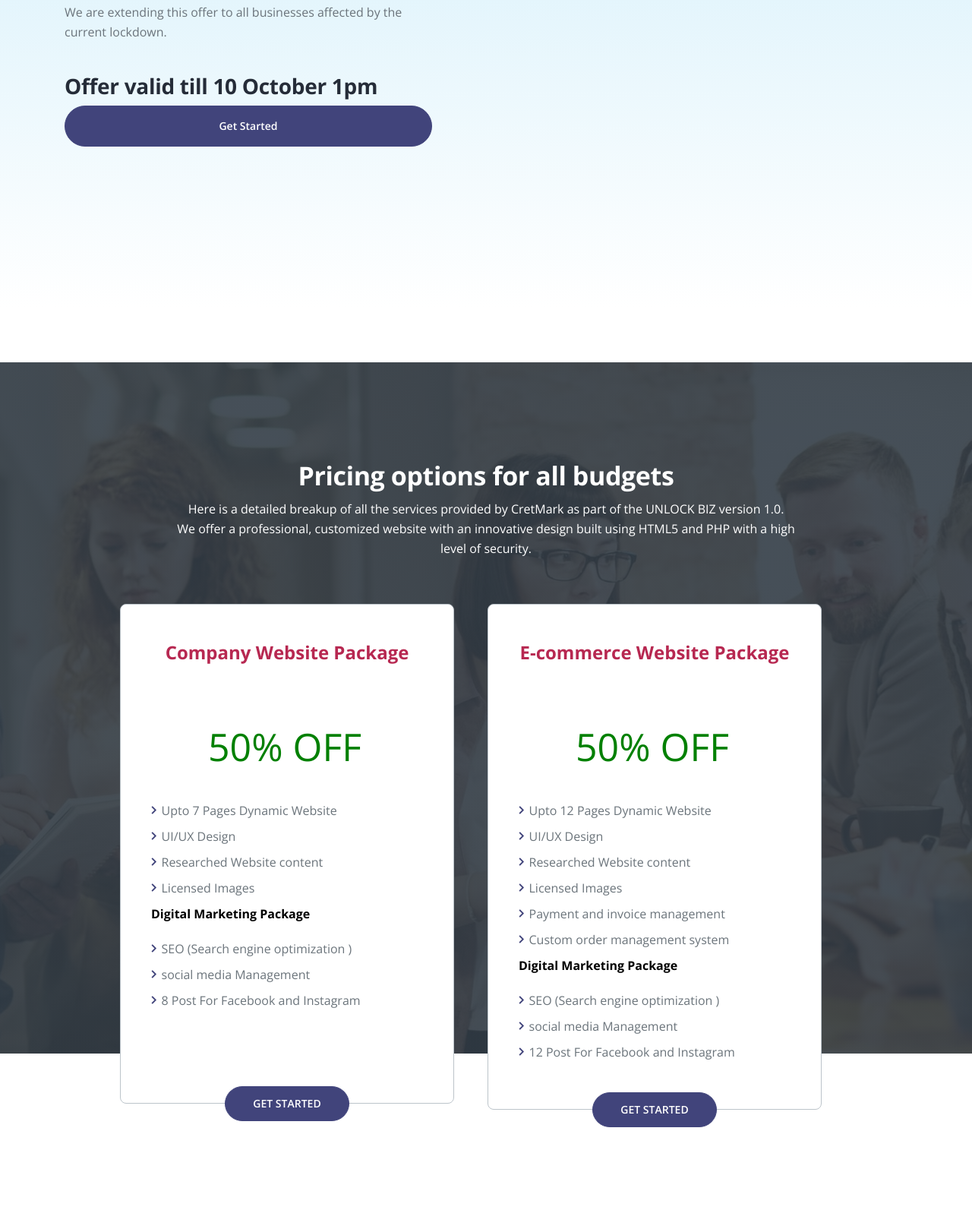
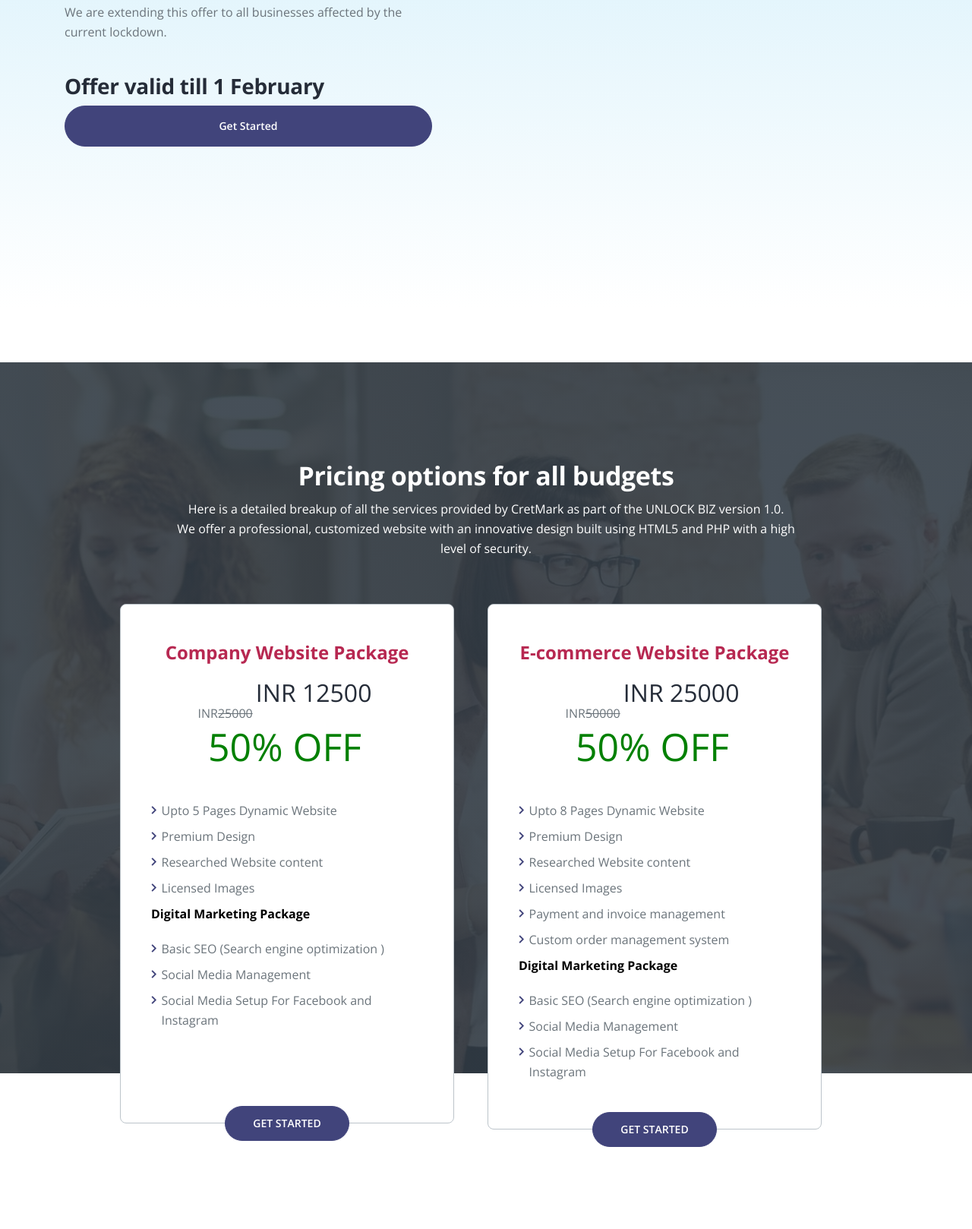
Before and after one commit to suryasen86/cretmarkdotin, a PHP site: page /unlockbiz/index.php in a window 1280 px wide. Shown: the part 463-2081 px from the top of the page at 76% size. Run offline with PHP 8.4, Linux system fonts and the light colour scheme; some libraries are stand-ins or nearby versions.

Commit message:
added changes

```diff
--- a/unlockbiz/css/styles.css
+++ b/unlockbiz/css/styles.css
@@ -1745,6 +1745,8 @@ margin-top: 5px;
   .lanh{
 	margin-top: 40px;
 }
+
+
   @media (max-width: 400px) {
 
 	  .counter #counter .cell {
--- a/unlockbiz/index.php
+++ b/unlockbiz/index.php
@@ -172,7 +172,7 @@ src="https://www.facebook.com/tr?id=257033929343495&ev=PageView&noscript=1"
 
                         <div class="lanh">
 
-                            <h3>Offer valid till 10 October 1pm </h3>
+                            <h3>Offer valid till 1 February  </h3>
                             <a class="btn-solid-lg lanbtn" href="#pricing"> Get Started</a>
 
                         </div>
@@ -189,6 +189,8 @@ src="https://www.facebook.com/tr?id=257033929343495&ev=PageView&noscript=1"
                     <div class="image-container">
                         <img data-aos="fade-left" class="img-fluid" src="https://cretmark.in/img_cretmark/Frame%204.svg"
                             alt="alternative">
+
+
                         <!-- <img class="img-fluid" src="images/header-smartphone.png" alt="alternative"> -->
                     </div> <!-- end of image-container -->
                 </div> <!-- end of col -->
@@ -234,7 +236,7 @@ src="https://www.facebook.com/tr?id=257033929343495&ev=PageView&noscript=1"
                     <div data-aos="flip-left" class="card">
                         <div class="card-body">
                             <div class="card-title">Company Website Package</div>
-                            <div class="price"><span class="currency"></span><span class="value">
+                            <div class="price"> INR<del>25000</del> <span class="currency"> INR 12500</span><span class="value">
                                 </span> <br> <span class="currency" style="color:green; font-size:50px">50% OFF</span></div>
                             <div class="frequency">
                             </div>
@@ -242,11 +244,11 @@ src="https://www.facebook.com/tr?id=257033929343495&ev=PageView&noscript=1"
                             <ul class="list-unstyled li-space-lg">
                                 <li class="media">
                                     <i class="fas fa-chevron-right"></i>
-                                    <div class="media-body">Upto 7 Pages Dynamic Website</div>
+                                    <div class="media-body">Upto 5 Pages Dynamic Website</div>
                                 </li>
                                 <li class="media">
                                     <i class="fas fa-chevron-right"></i>
-                                    <div class="media-body"> UI/UX Design</div>
+                                    <div class="media-body"> Premium  Design</div>
                                 </li>
                                 <li class="media">
                                     <i class="fas fa-chevron-right"></i>
@@ -260,16 +262,16 @@ src="https://www.facebook.com/tr?id=257033929343495&ev=PageView&noscript=1"
 
                                 <li class="media">
                                     <i class="fas fa-chevron-right"></i>
-                                    <div class="media-body"> SEO (Search engine optimization
+                                    <div class="media-body"> Basic SEO (Search engine optimization
                                         )</div>
                                 </li>
                                 <li class="media">
                                     <i class="fas fa-chevron-right"></i>
-                                    <div class="media-body"> social media Management</div>
+                                    <div class="media-body"> Social Media Management</div>
                                 </li>
                                 <li class="media">
                                     <i class="fas fa-chevron-right"></i>
-                                    <div class="media-body"> 8 Post For Facebook and Instagram</div>
+                                    <div class="media-body"> Social Media Setup For Facebook and Instagram</div>
                                 </li>
                                 <br><br>
 
@@ -286,18 +288,19 @@ src="https://www.facebook.com/tr?id=257033929343495&ev=PageView&noscript=1"
                         <div class="card-body">
                             <div class="card-title">E-commerce Website Package
                             </div>
-                            <div class="price"><span class="currency"></span><span class="value"> </span> <br> <span class="currency" style="color:green; font-size:50px">50% OFF</span> </div>
+                            <div class="price"> INR<del>50000</del> <span class="currency"> INR 25000</span><span class="value">
+                            </span> <br> <span class="currency" style="color:green; font-size:50px">50% OFF</span></div>
                             <div class="frequency">
                             </div>
                             <!-- <p>This is a more advanced package suited for medium companies</p> -->
                             <ul class="list-unstyled li-space-lg">
                                 <li class="media">
                                     <i class="fas fa-chevron-right"></i>
-                                    <div class="media-body">Upto 12 Pages Dynamic Website</div>
+                                    <div class="media-body">Upto 8 Pages Dynamic Website</div>
                                 </li>
                                 <li class="media">
                                     <i class="fas fa-chevron-right"></i>
-                                    <div class="media-body">UI/UX Design </div>
+                                    <div class="media-body">Premium  Design </div>
                                 </li>
                                 <li class="media">
                                     <i class="fas fa-chevron-right"></i>
@@ -320,16 +323,16 @@ src="https://www.facebook.com/tr?id=257033929343495&ev=PageView&noscript=1"
                                 <p class="digital"> Digital Marketing Package</p>
                                 <li class="media">
                                     <i class="fas fa-chevron-right"></i>
-                                    <div class="media-body"> SEO (Search engine optimization
+                                    <div class="media-body"> Basic SEO (Search engine optimization
                                         )</div>
                                 </li>
                                 <li class="media">
                                     <i class="fas fa-chevron-right"></i>
-                                    <div class="media-body"> social media Management</div>
+                                    <div class="media-body"> Social Media Management</div>
                                 </li>
                                 <li class="media">
                                     <i class="fas fa-chevron-right"></i>
-                                    <div class="media-body"> 12 Post For Facebook and Instagram</div>
+                                    <div class="media-body"> Social Media Setup For Facebook and Instagram</div>
                                 </li>
                             </ul>
                             <div class="button-wrapper">
```
